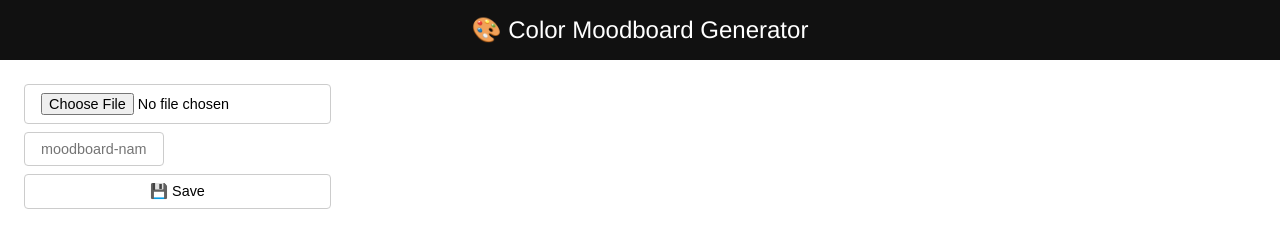
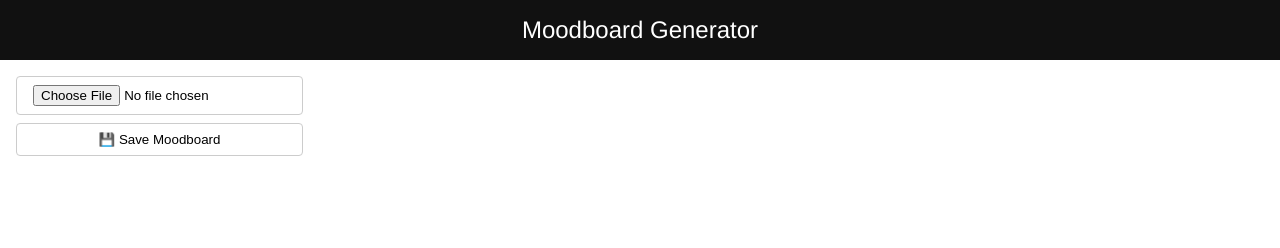
Before and after one commit to bjy6735/moodboard, a plain HTML site: page index.html in a window 1280 px wide. Drawn offline with nearby package versions, Linux system fonts and the light colour scheme.

Commit message:
Update index.html

```diff
--- a/index.html
+++ b/index.html
@@ -87,34 +87,26 @@
       display: flex;
       flex-direction: column;
       gap: 0.5rem;
-      background: rgba(255, 255, 255, 0.9);
-      padding: 0.5rem;
-      border-radius: 6px;
     }
 
-    #controls input[type="file"], #saveBtn, #filename {
+    #controls input[type="file"], #saveBtn {
       background: white;
       padding: 0.5rem 1rem;
       border: 1px solid #ccc;
       border-radius: 4px;
-      font-size: 0.9rem;
-    }
-
-    #filename {
-      width: 140px;
+      cursor: pointer;
     }
   </style>
 </head>
 <body>
-  <header>🎨 Color Moodboard Generator</header>
+  <header>Moodboard Generator</header>
   <main>
     <div id="left">
       <div id="controls">
         <input type="file" accept="image/*" id="imageInput" />
-        <input type="text" id="filename" placeholder="moodboard-name" />
-        <button id="saveBtn">💾 Save</button>
+        <button id="saveBtn">💾 Save Moodboard</button>
       </div>
-      <img id="preview" style="display:none;" />
+      <img id="preview" />
     </div>
     <div id="right">
       <div id="palette"></div>
@@ -126,7 +118,6 @@
     const preview = document.getElementById("preview");
     const palette = document.getElementById("palette");
     const saveBtn = document.getElementById("saveBtn");
-    const filenameInput = document.getElementById("filename");
 
     imageInput.addEventListener("change", (e) => {
       const file = e.target.files[0];
@@ -213,8 +204,7 @@
     saveBtn.addEventListener("click", () => {
       html2canvas(document.querySelector("main")).then(canvas => {
         const link = document.createElement('a');
-        const name = filenameInput.value.trim() || 'moodboard';
-        link.download = name + '.png';
+        link.download = 'moodboard.png';
         link.href = canvas.toDataURL();
         link.click();
       });
```
